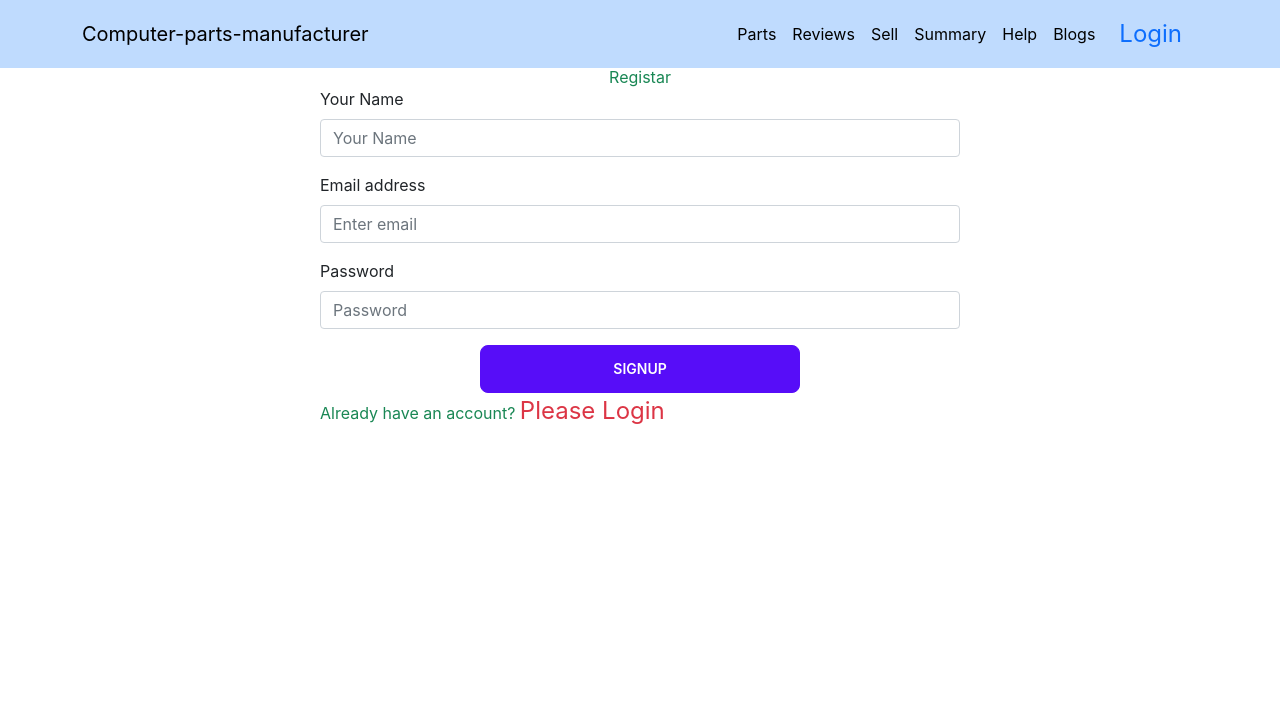
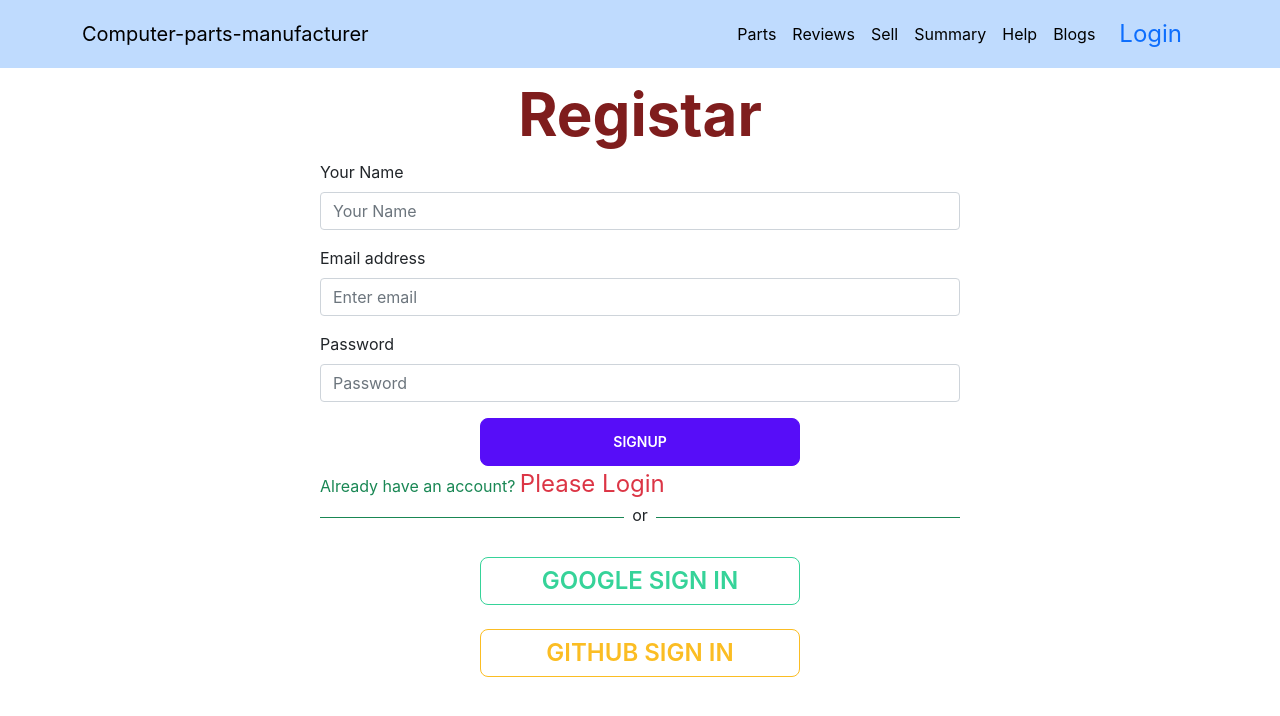
Before and after one commit to zohirul22/Computer-parts-manufacturer-client-side, a React (Create React App) app: page /signup in a window 1280 px wide. Shown: the top 716 px of the page. Built offline with nearby package versions, Linux system fonts and the light colour scheme; no server answers.

Commit message:
social page

```diff
--- a/src/App.js
+++ b/src/App.js
@@ -4,6 +4,7 @@ import Home from './Page_1/Home/Home/Home';
 import Navber from './Page_1/Home/Navber/Navber';
 import Updatepage from './Page_1/Updatepage/Updatepage';
 import Login from './page_2/Login/Login';
+import Notfound from './page_2/Notfound/Notfound';
 import RequireAuth from './page_2/RequireAuth/RequireAuth';
 import SignUp from './page_2/SignUp/SignUp';
 
@@ -25,6 +26,9 @@ function App() {
         <Route path='/login' element={<Login></Login>}></Route>
         <Route path='/signup' element={<SignUp></SignUp>}></Route>
 
+
+        <Route path='*' element={<Notfound></Notfound>}></Route>
+
       </Routes>
     </div>
   );
--- a/src/page_2/Login/Login.js
+++ b/src/page_2/Login/Login.js
@@ -3,6 +3,7 @@ import { Button, Form } from 'react-bootstrap';
 import { Link, useLocation, useNavigate } from 'react-router-dom';
 import { useSendPasswordResetEmail, useSignInWithEmailAndPassword } from 'react-firebase-hooks/auth';
 import auth from '../../firebase.init';
+import Social from '../Social/Social';
 
 const Login = () => {
 
@@ -64,6 +65,7 @@ const handelAddToSubmit = (event) => {
 
     return (
         <div id='login' className="mx-auto w-50" style={{ height: "100vh" }}>
+
             <h1 className='text-center text-red-900 text-4xl font-bold my-4'> please Login</h1>
             <div>
                 <Form onSubmit={handelAddToSubmit}>
@@ -90,7 +92,10 @@ const handelAddToSubmit = (event) => {
                 <p className='text-success'>Forgate password? <button to={'/signup'} className='text-danger fs-4 btn btn-link' onClick={resetPassword} >Reset Password</button> </p>
             </div>
 
+            <Social></Social>
+
         </div>
+
     );
 };
 
--- /dev/null
+++ b/src/page_2/Notfound/Notfound.js
@@ -0,0 +1,13 @@
+import React from 'react';
+
+const Notfound = () => {
+    return (
+        <div className='text-center'>
+             <h1 className='text-yellow-700 text-6xl font-bold my-3'>* NO MORE FOUND *</h1>
+            <img className='mx-auto'  style={{ height: "450px" }} src="https://i.ibb.co/7W8g5TK/4004.jpg" alt="" />
+
+        </div>
+    );
+};
+
+export default Notfound;
--- a/src/page_2/SignUp/SignUp.js
+++ b/src/page_2/SignUp/SignUp.js
@@ -3,6 +3,7 @@ import { Button, Form } from 'react-bootstrap';
 import { useCreateUserWithEmailAndPassword } from 'react-firebase-hooks/auth';
 import { Link, Navigate, useNavigate } from 'react-router-dom';
 import auth from '../../firebase.init';
+import Social from '../Social/Social';
 
 const SignUp = () => {
 
@@ -50,7 +51,7 @@ const SignUp = () => {
 
     return (
         <div className='w-50 mx-auto'>
-        <h1 className='text-center  text-success'>Registar</h1>
+        <h1 className='text-center  text-red-900 text-6xl my-3 font-bold'>Registar</h1>
         <Form onSubmit={handelAddToSubmit}>
             <Form.Group className="mb-3" >
                 <Form.Label>Your Name</Form.Label>
@@ -75,6 +76,8 @@ const SignUp = () => {
             className='text-danger fs-4 ' onClick={handelRegistar} >Please Login</Link> </p>
 
 
+<Social></Social>
+
     </div>
     );
 };
--- a/src/page_2/Social/Social.js
+++ b/src/page_2/Social/Social.js
@@ -0,0 +1,52 @@
+import React from 'react';
+import { useSignInWithGithub, useSignInWithGoogle } from 'react-firebase-hooks/auth';
+import { Navigate, useNavigate } from 'react-router-dom';
+import auth from '../../firebase.init';
+
+const Social = () => {
+
+    const [signInWithGoogle, userGoogle, loadingGoogle, errorGoogle] = useSignInWithGoogle(auth);
+
+    const [signInWithGithub, loadingGithub, userGithub, errorGithub] = useSignInWithGithub(auth);
+
+    const navigate = useNavigate();
+
+
+
+    let errorHandel;
+    if (errorGoogle || errorGithub) {
+      errorHandel =
+        <div>
+          <p className='text-danger'>Error: {errorGoogle?.message}
+            {errorGithub?.message}</p>
+        </div>
+        ;
+    }
+    if (userGoogle || userGithub) {
+      navigate('/home')
+    }
+
+
+    return (
+        <div>
+      <div className='d-flex align-items-center'>
+        <div style={{ height: "1px" }} className="w-50 bg-success "></div>
+        <h3 className='m-2 mt-1'>or</h3>
+        <div style={{ height: "1px" }} className="w-50 bg-success"></div>
+      </div>
+      <h1>{errorHandel}</h1>
+      <div className="mt-4">
+        <button
+          onClick={() => signInWithGoogle()}
+
+          className='btn btn-outline btn-success w-50 mx-auto d-block p-2 fs-4 mb-4 '>Google Sign In</button>
+        <button
+
+          onClick={() => signInWithGithub()}
+          className='btn btn-outline btn-warning w-50 mx-auto d-block mb-4 p-2 fs-4'>Github Sign In</button>
+      </div>
+    </div>
+    );
+};
+
+export default Social;
```
